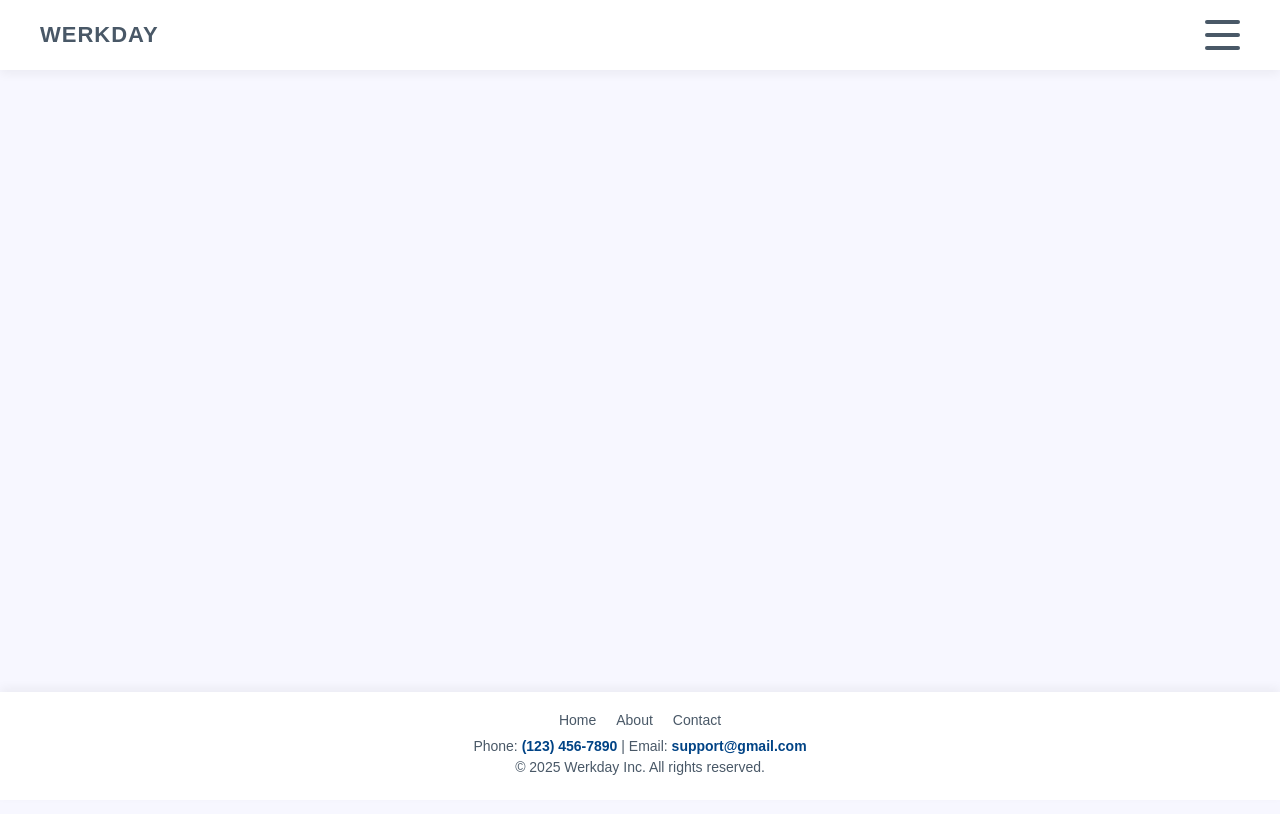
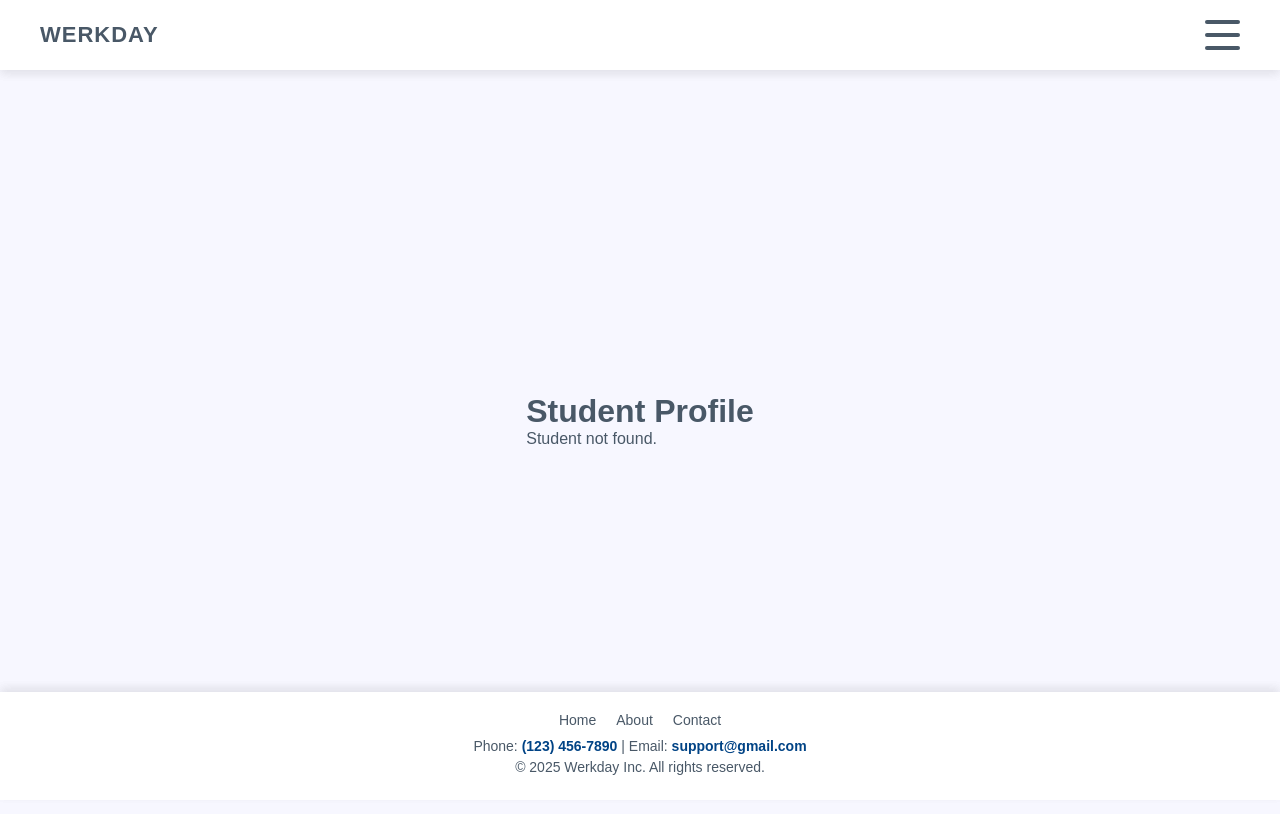
Before and after one commit to ryaneveson/310_Project, a React (Create React App) app in the folder student-records-app/: page /studentProfile/1 in a window 1280 px wide. Shown: the top 814 px of the page. Built offline with nearby package versions, Linux system fonts and the light colour scheme.

Commit message:
Partial implementation of page to put student id and then redirect to student profile, need to get the html to display still

```diff
--- /dev/null
+++ b/student-records-app/public/studentProfile.html
@@ -0,0 +1,12 @@
+<!DOCTYPE html>
+<html lang="en">
+<head>
+    <meta charset="UTF-8">
+    <meta name="viewport" content="width=device-width, initial-scale=1.0">
+    <title>Student Profile</title>
+</head>
+<body>
+    <h1>Student Profile</h1>
+    <div id="student-profile"></div>
+</body>
+</html>
--- /dev/null
+++ b/student-records-app/public/studentProfileInput.html
@@ -0,0 +1,11 @@
+<!DOCTYPE html>
+<html lang="en">
+<head>
+    <meta charset="UTF-8">
+    <meta name="viewport" content="width=device-width, initial-scale=1.0">
+    <title>Search Student Profile</title>
+</head>
+<body>
+    <h1>Search Student Profile</h1>
+</body>
+</html>
--- a/student-records-app/src/App.js
+++ b/student-records-app/src/App.js
@@ -10,6 +10,8 @@ import StudentRanking from './studentRanking';
 import CreateUser from "./createUser.js";
 import StudentSearch from "./StudentSearch";
 import VerifyRegistration from "./VerifyRegistration";
+import StudentProfileInput from "./studentProfileInput";
+import StudentProfile from "./studentProfile";
 
 function App() {
   return (
@@ -24,7 +26,9 @@ function App() {
         <Route path="/makePayment" element={<MakePayment />} />
         <Route path="/studentRanking" element={<StudentRanking />} />
         <Route path="/studentSearch" element={<StudentSearch />} />
+        <Route path="/studentProfileInput" element={<StudentProfileInput />} />
         <Route path="/verify-registration" element={<VerifyRegistration />} />
+        <Route path="/studentProfile/:studentID" element={<StudentProfile />} />
       </Routes>
     </Router>
   );
--- /dev/null
+++ b/student-records-app/src/studentProfile.js
@@ -0,0 +1,65 @@
+import React, { useState, useEffect } from "react";
+import { useLocation } from "react-router-dom";
+import HeaderLoader from "./Header";
+import FooterLoader from "./Footer";
+
+function useQuery() {
+    return new URLSearchParams(useLocation().search);
+}
+
+function StudentProfile() {
+    const location = useLocation();
+    const query = useQuery();
+    const studentID = query.get("studentID");
+
+    const [studentData, setStudentData] = useState(null);
+    const [notFound, setNotFound] = useState(false);
+
+    useEffect(() => {
+        if (!studentID || isNaN(studentID)) {
+            setStudentData(null);
+            setNotFound(true);
+            return;
+        }
+
+        // Dummy student data for now
+        const data = [
+            { id: 1, name: "Bill McGill", gpa: 71, major: "Computer Science" },
+            { id: 2, name: "John Jover", gpa: 98, major: "Computer Science" },
+            { id: 3, name: "Jane Smith", gpa: 76, major: "Computer Science" },
+            { id: 4, name: "Alice Johnson", gpa: 84, major: "Data Science" },
+        ];
+
+        const student = data.find(student => student.id === parseInt(studentID));
+
+        if (student) {
+            setStudentData(student);
+            setNotFound(false);
+        } else {
+            setStudentData(null);
+            setNotFound(true);
+        }
+    }, [studentID, location.search]); // Ensures re-render when query changes
+
+    return (
+        <div>
+            <HeaderLoader />
+            <h1>Student Profile</h1>
+            {notFound ? (
+                <p>Student not found.</p>
+            ) : studentData ? (
+                <div id="student-profile">
+                    <p>Name: {studentData.name}</p>
+                    <p>ID: {studentData.id}</p>
+                    <p>Major: {studentData.major}</p>
+                    <p>GPA: {studentData.gpa}</p>
+                </div>
+            ) : (
+                <p>Loading...</p>
+            )}
+            <FooterLoader />
+        </div>
+    );
+}
+
+export default StudentProfile;
--- /dev/null
+++ b/student-records-app/src/studentProfileInput.js
@@ -0,0 +1,35 @@
+import React, { useState, useEffect } from "react";
+import HeaderLoader from "./Header";
+import FooterLoader from "./Footer";
+
+function StudentProfileInput() {
+    const [htmlContent, setHtmlContent] = useState("");
+
+    useEffect(() => {
+        fetch("/studentProfileInput.html")
+            .then(response => response.text())
+            .then(data => setHtmlContent(data))
+            .catch(error => console.error("Error fetching HTML:", error));
+    }, []);
+
+    const handleSubmit = (event) => {
+        event.preventDefault();
+        const studentID = event.target.studentID.value;
+        window.location.href = `/studentProfile.html?studentID=${studentID}`;
+    };
+
+    return (
+        <div>
+            <HeaderLoader />
+            <div dangerouslySetInnerHTML={{ __html: htmlContent }} />
+            <form onSubmit={handleSubmit}>
+                <label htmlFor="studentID">Student ID: </label>
+                <input type="text" id="studentID" name="studentID" required />
+                <button type="submit">Submit</button>
+            </form>
+            <FooterLoader />
+        </div>
+    );
+}
+
+export default StudentProfileInput;
```
Also changed, not shown: 1 other file (tests, documents, lock files or other folders).
